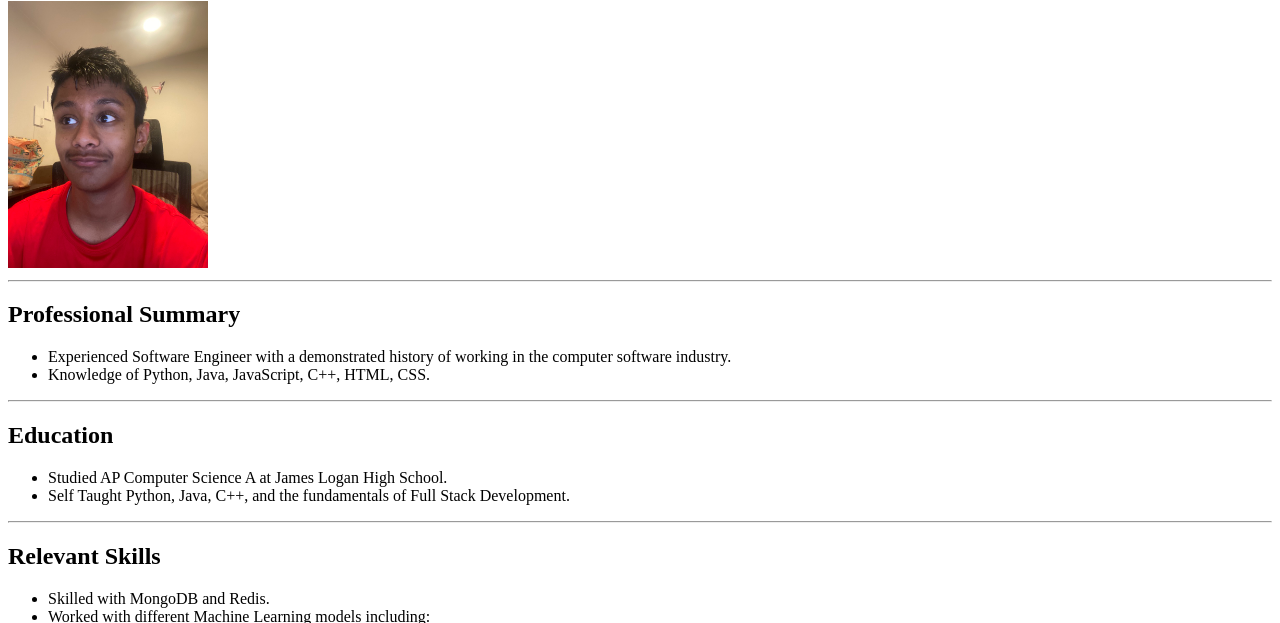
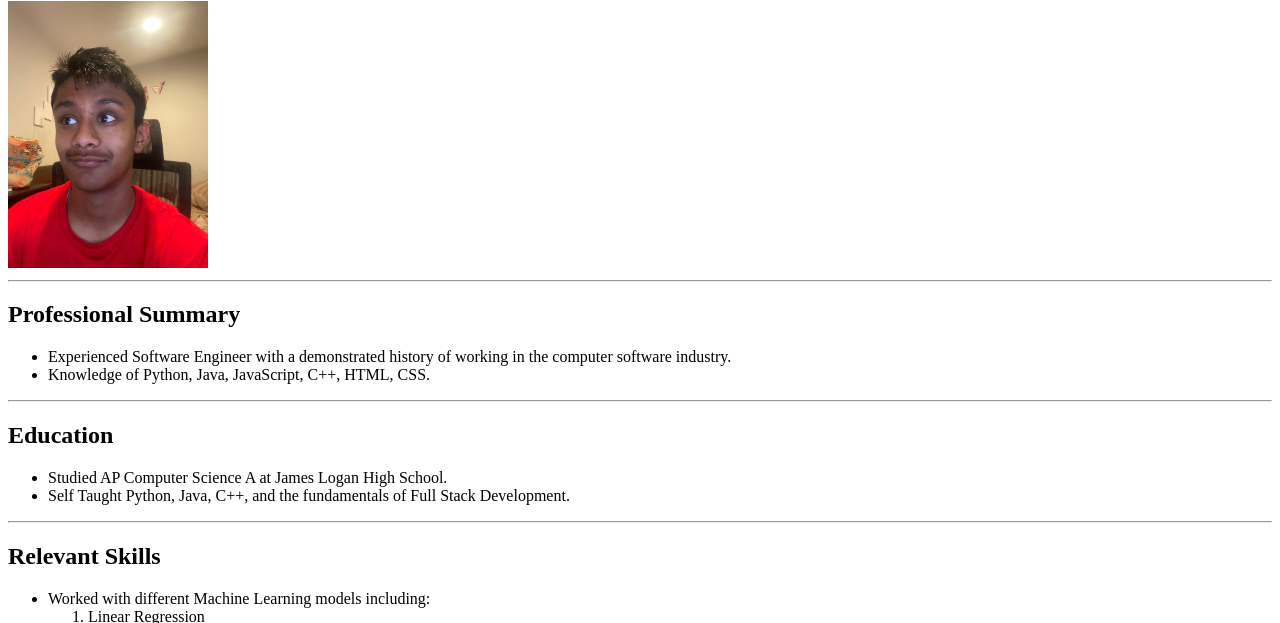
Before and after one commit to AvyayaKumar/Capstone1, a plain HTML site: page index.html in a window 1280 px wide. Shown: the part 79-702 px from the top of the page. Drawn offline with Linux system fonts and the light colour scheme.

Commit message:
Update index.html

```diff
--- a/index.html
+++ b/index.html
@@ -22,7 +22,6 @@
         <hr />
         <h2>Relevant Skills</h2>
         <ul>
-            <li>Skilled with MongoDB and Redis.</li>
             <li>Worked with different Machine Learning models including:
                 <ol>
                     <li>Linear Regression</li>
```
